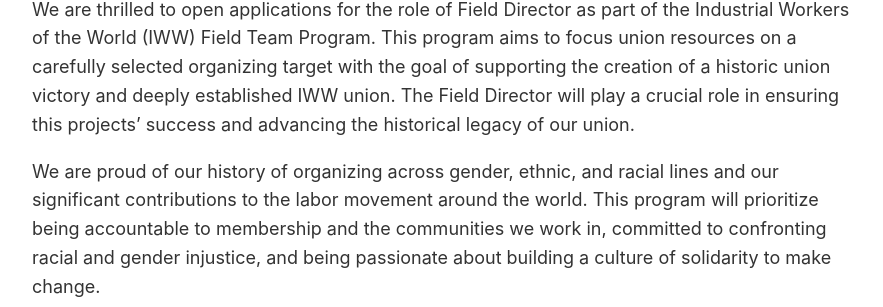
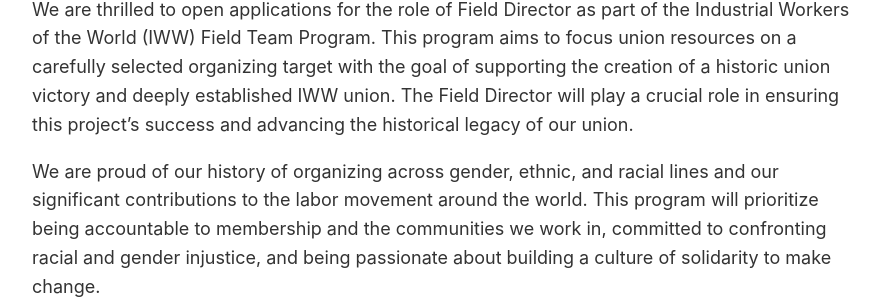
Before and after one commit to iww/jobs.iww.org, a Jekyll site: the page built from _jobs/field-director.md, in a window 1280 px wide and 1400 px high. Shown: the part 336-643 px from the top of the window, without its empty margins (192-1075 px from the left). Built offline with Jekyll 4.4.1, drawn with Linux system fonts in a browser that asks for light colours; a script that is not in the unit is left out; part of the change alters nothing that is shown; some of the changed text lies outside the part shown.

Commit message:
Minor copy edits

```diff
--- a/_jobs/field-director.md
+++ b/_jobs/field-director.md
@@ -6,7 +6,7 @@ published: true
 # redirect_from: /field
 ---
 
-We are thrilled to open applications for the role of Field Director as part of the Industrial Workers of the World (IWW) Field Team Program. This program aims to focus union resources on a carefully selected organizing target with the goal of supporting the creation of a historic union victory and deeply established IWW union. The Field Director will play a crucial role in ensuring this projects’ success and advancing the historical legacy of our union.
+We are thrilled to open applications for the role of Field Director as part of the Industrial Workers of the World (IWW) Field Team Program. This program aims to focus union resources on a carefully selected organizing target with the goal of supporting the creation of a historic union victory and deeply established IWW union. The Field Director will play a crucial role in ensuring this project's success and advancing the historical legacy of our union.
 
 We are proud of our history of organizing across gender, ethnic, and racial lines and our significant contributions to the labor movement around the world. This program will prioritize being accountable to membership and the communities we work in, committed to confronting racial and gender injustice, and being passionate about building a culture of solidarity to make change.
 
@@ -31,7 +31,7 @@ The IWW seeks a Field Director of Organizing with labor organizing experience, a
 ### Qualifications
 
 - Fluency in Spanish;
-- Competency in English (Level C1 or higher in the [Common European Framework of Reference for Languages](https://en.wikipedia.org/wiki/Common_European_Framework_of_Reference_for_Languages);
+- Competency in English (Level C1 or higher in the [Common European Framework of Reference for Languages](https://en.wikipedia.org/wiki/Common_European_Framework_of_Reference_for_Languages));
 - Disciplined work methods and ability to work under pressure;
 - 5+ years of experience in union organizing;
 - Demonstrated experience in developing and executing comprehensive and strategic unionization plans with large or small, multi-branch corporations, with a proven ability to draft direct-action escalating pressure-tactic based campaigns for diverse workplaces;
@@ -43,7 +43,7 @@ The IWW seeks a Field Director of Organizing with labor organizing experience, a
 - Ability to initiate projects, work independently, handle multiple priority projects and meet deadlines;
 - Experience with day-to-day management and operations, including the supervision of personnel (salts, external organizers, volunteers);
 - Understanding and experience with  relevant labor laws;
-- Ability to use technologies like Google (drive, documents, translate, spreadsheets, calendar, meets, search), Zoom, Signal/SMS, Slack, Salesforce.
+- Ability to use technologies like Google (drive, documents, translate, spreadsheets, calendar, meets, search), Zoom, Signal/SMS, Slack and Salesforce.
 
 If you meet these qualifications, please fill out the following application form.
 
@@ -51,4 +51,4 @@ If you meet these qualifications, please fill out the following application form
 
 {{ site.description }}
 
-**This vacancy will be open until Friday, August 14th, 11:59pm CST or until the position is filled.**
+**This vacancy will be open until Friday, August 16th, 11:59pm CST or until the position is filled.**
```
